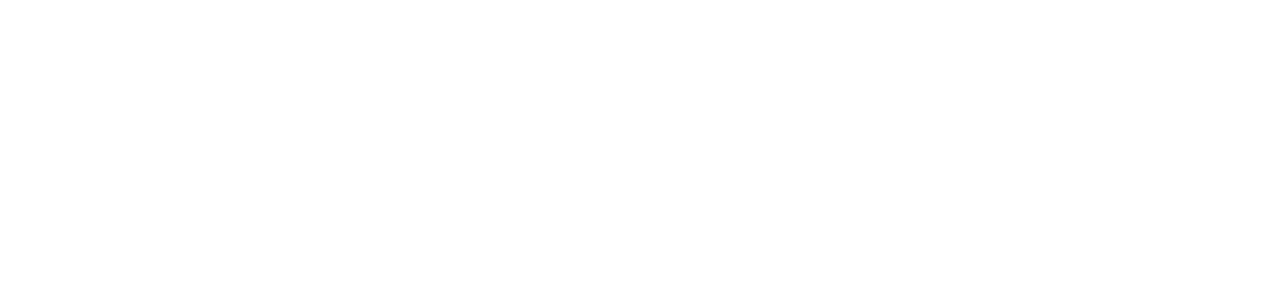
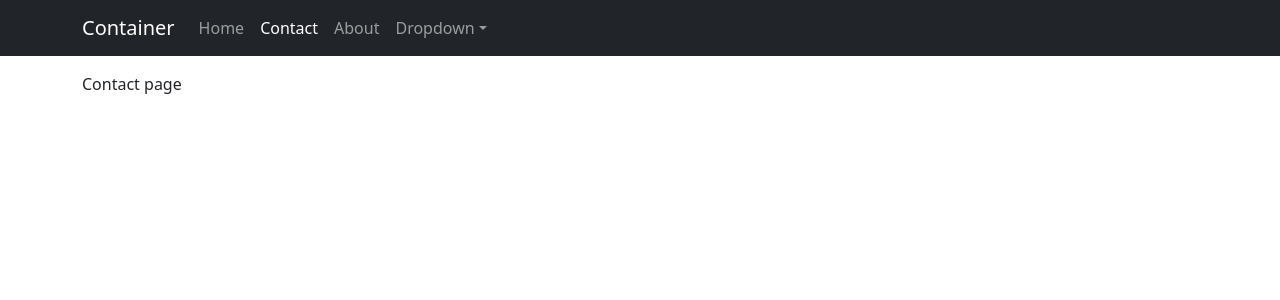
Before and after one commit to tamathecxder/ReactjsWithParsinta, a React (Create React App) app: page /contact in a window 1280 px wide. Before the commit this address had no page. Shown: the top 300 px of the page. Built offline with nearby package versions, Linux system fonts and the light colour scheme.

Commit message:
Mencoba implementasi SPA pada react router dom

```diff
--- a/src/App.js
+++ b/src/App.js
@@ -1,10 +1,14 @@
 import React from 'react';
+import Navbar from './Components/Navbar';
 import Router from './router';
 
 function App(props) {
   return (
     <div>
-      <Router />
+      <Navbar />
+      <div className="py-3">
+        <Router />
+      </div>
     </div>
   );
 }
--- /dev/null
+++ b/src/Components/Navbar.js
@@ -0,0 +1,41 @@
+import React from 'react';
+import { NavLink } from 'react-router-dom';
+
+function Navbar(props) {
+  return (
+    <div>
+      <nav className="navbar navbar-expand-lg navbar-dark bg-dark" aria-label="Eighth navbar example">
+        <div className="container">
+          <NavLink className="navbar-brand" to="/">Container</NavLink>
+          <button className="navbar-toggler" type="button" data-bs-toggle="collapse" data-bs-target="#navbarsExample07" aria-controls="navbarsExample07" aria-expanded="false" aria-label="Toggle navigation">
+            <span className="navbar-toggler-icon"></span>
+          </button>
+
+          <div className="collapse navbar-collapse" id="navbarsExample07">
+            <ul className="navbar-nav me-auto mb-2 mb-lg-0">
+              <li className="nav-item">
+                <NavLink className="nav-link" to="/">Home</NavLink>
+              </li>
+              <li className="nav-item">
+                <NavLink className="nav-link" to="/contact">Contact</NavLink>
+              </li>
+              <li className="nav-item">
+                <NavLink className="nav-link" to="/about">About</NavLink>
+              </li>
+              <li className="nav-item dropdown">
+                <a className="nav-link dropdown-toggle" href="#" id="dropdown07" data-bs-toggle="dropdown" aria-expanded="false">Dropdown</a>
+                <ul className="dropdown-menu" aria-labelledby="dropdown07">
+                  <li><a className="dropdown-item" href="#">Action</a></li>
+                  <li><a className="dropdown-item" href="#">Another action</a></li>
+                  <li><a className="dropdown-item" href="#">Something else here</a></li>
+                </ul>
+              </li>
+            </ul>
+          </div>
+        </div>
+      </nav>
+    </div>
+  );
+}
+
+export default Navbar;
--- a/src/router/index.js
+++ b/src/router/index.js
@@ -2,11 +2,13 @@
 import { Route, Routes } from 'react-router-dom';
 import Home from '../views/Home';
 import About from '../views/About';
+import Contact from '../views/Contact';
 
 function Router(props) {
   return (
     <Routes>
       <Route path="/" element={<Home />} />
+      <Route path="/contact" element={<Contact />} />
       <Route path="/about" element={<About />} />
     </Routes>
   );
--- /dev/null
+++ b/src/views/Contact.js
@@ -0,0 +1,11 @@
+import React from 'react';
+
+function Contact(props) {
+  return (
+    <div className="container">
+      Contact page
+    </div>
+  );
+}
+
+export default Contact;
```
